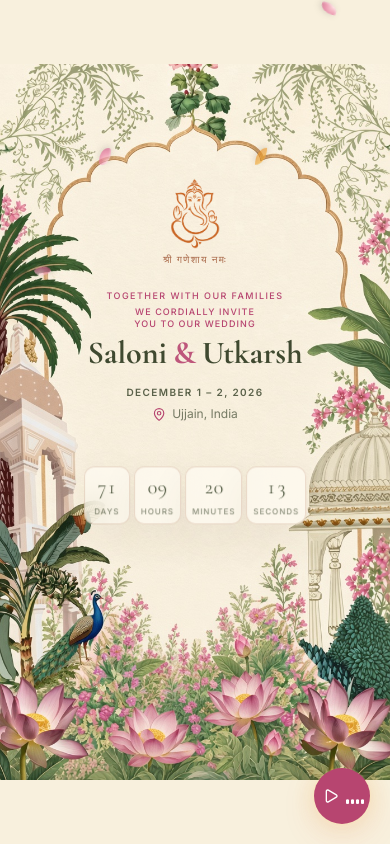
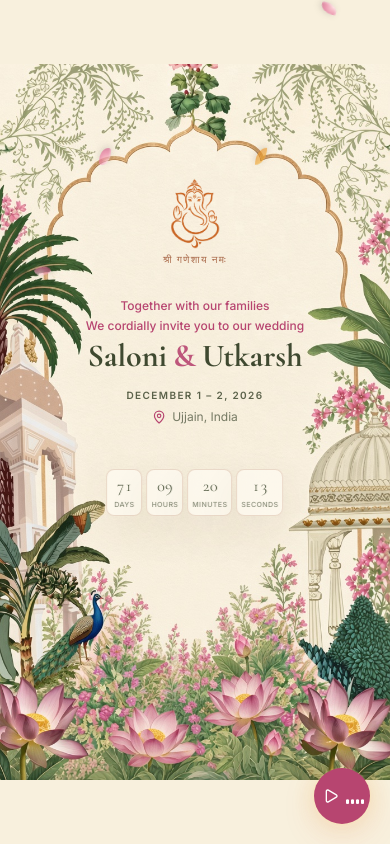
Before and after one commit to utkarshb1/us, a Next.js app: page / in a window 390 px wide. Shown: the top 844 px of the page. Built offline with nearby package versions, Linux system fonts and the light colour scheme.

Commit message:
Shrink the countdown and set the invitation line in normal text.

```diff
--- a/components/countdown.tsx
+++ b/components/countdown.tsx
@@ -29,19 +29,19 @@ export function Countdown({ target }: { target: Date }) {
   ]
 
   return (
-    <div className="flex items-stretch gap-1 sm:gap-2 min-[900px]:landscape:gap-3">
+    <div className="flex items-stretch gap-1 sm:gap-1.5 min-[900px]:landscape:gap-3">
       {units.map((u) => (
         <div
           key={u.label}
-          className="glass flex min-w-[46px] flex-col items-center rounded-lg px-1.5 py-1.5 sm:min-w-[58px] sm:rounded-xl sm:px-2 sm:py-2 min-[900px]:landscape:min-w-[68px] min-[900px]:landscape:px-3 min-[900px]:landscape:py-3"
+          className="glass flex min-w-[36px] flex-col items-center rounded-md px-1 py-1 sm:min-w-[50px] sm:rounded-lg sm:px-1.5 sm:py-1.5 min-[900px]:landscape:min-w-[68px] min-[900px]:landscape:rounded-xl min-[900px]:landscape:px-3 min-[900px]:landscape:py-3"
         >
           <span
-            className="font-serif text-xl font-light tabular-nums text-cream sm:text-2xl min-[900px]:landscape:text-3xl"
+            className="font-serif text-base font-light tabular-nums text-cream sm:text-xl min-[900px]:landscape:text-3xl"
             aria-hidden={u.value === undefined}
           >
             {u.value === undefined ? '--' : String(u.value).padStart(2, '0')}
           </span>
-          <span className="mt-1 text-[8px] font-medium uppercase tracking-[0.12em] text-cream/60 sm:text-[10px] sm:tracking-[0.22em]">
+          <span className="mt-0.5 text-[7px] font-medium uppercase tracking-[0.06em] text-cream/60 sm:text-[9px] sm:tracking-[0.14em] min-[900px]:landscape:mt-1 min-[900px]:landscape:text-[10px] min-[900px]:landscape:tracking-[0.22em]">
             {u.label}
           </span>
         </div>
--- a/components/hero.tsx
+++ b/components/hero.tsx
@@ -49,11 +49,11 @@ export function Hero() {
           animate={{ opacity: 1, y: 0 }}
           transition={{ duration: 0.8, delay: 0.1 }}
         >
-          <p className="text-champagne text-[9px] font-medium uppercase tracking-[0.16em] sm:text-xs sm:tracking-[0.28em]">
+          <p className="text-champagne text-xs font-medium tracking-normal sm:text-sm">
             Together with our families
           </p>
-          <p className="text-champagne text-balance text-[9px] font-medium uppercase leading-snug tracking-[0.12em] sm:text-xs sm:tracking-[0.2em]">
-            we cordially invite you to our wedding
+          <p className="text-champagne text-balance text-xs font-medium leading-snug tracking-normal sm:text-sm">
+            We cordially invite you to our wedding
           </p>
         </motion.div>
 
```
